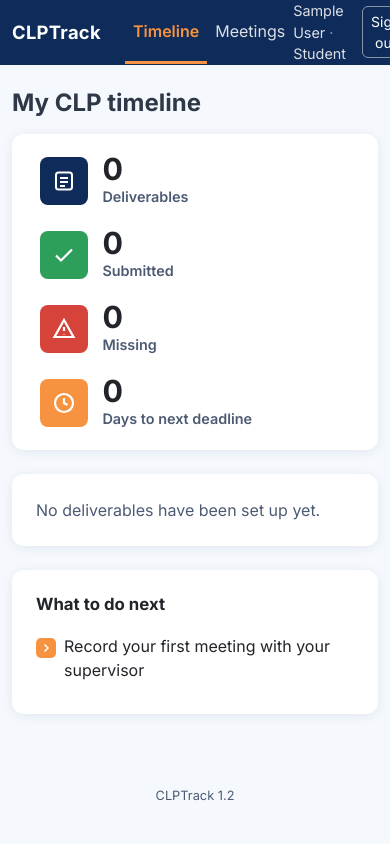
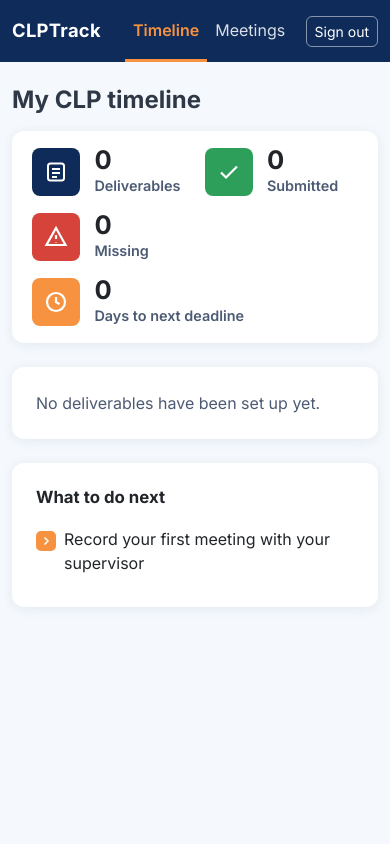
Before and after one commit to haas7nn/CLPTrack, a Django app: page /student/ in a window 390 px wide; the page is wider, and only the part inside the window is pictured. Run offline with Django 5.2, Linux system fonts and the light colour scheme; the visitor is signed in with stand-in values (Sample User, id 1); data that the repository does not hold is empty.

Commit message:
Phone layout: tables scroll in their card, timeline rows wrap, drop the footer and the sign in tagline

```diff
--- a/dashboard/static/dashboard/app.css
+++ b/dashboard/static/dashboard/app.css
@@ -89,3 +89,20 @@
 .trend.down { color: #2e9e5b; }  /* a falling score is better */
 .border-bottom-light { border-bottom: 1px solid #eef1f6; }
 .border-bottom-light:last-child { border-bottom: 0; }
+
+/* small screens: tables scroll inside their card, the name in the header is hidden, stats stack tighter */
+.table-card { overflow-x: auto; }
+.table-card .table { min-width: 640px; }
+@media (max-width: 767px) {
+  .topbar .who { display: none; }
+  .topbar .nav-link { padding: 1.1rem 0.6rem; white-space: nowrap; }
+  .stat-strip { gap: 1rem 1.5rem; padding: 1rem 1.25rem; }
+  .stat { min-width: 130px; }
+  .stat .num { font-size: 1.6rem; }
+}
+.tl-action a.small { word-break: break-all; }
+@media (max-width: 575px) {
+  .tl-row { flex-wrap: wrap; gap: 0.6rem 0.9rem; padding: 0.9rem 1rem; }
+  .tl-row .flex-grow-1 { flex-basis: calc(100% - 44px - 0.9rem); }
+  .tl-action { min-width: 0; text-align: left; flex-basis: 100%; }
+}
--- a/templates/base.html
+++ b/templates/base.html
@@ -44,6 +44,5 @@
   {% endfor %}
   {% block content %}{% endblock %}
 </main>
-<footer class="site container text-center py-4">CLPTrack 1.2</footer>
 </body>
 </html>
--- a/templates/registration/login.html
+++ b/templates/registration/login.html
@@ -7,7 +7,7 @@
       <div class="card-body p-4">
         <div class="d-flex align-items-center gap-3 mb-3">
           <div class="row-tile tile-navy"><svg width="22" height="22" viewBox="0 0 24 24" fill="none" stroke="currentColor" stroke-width="2"><rect x="4" y="3.5" width="16" height="17" rx="2.5"/><path d="M8 9h8M8 13h8M8 17h5"/></svg></div>
-          <div><h1 class="page-title fs-5 mb-0">Sign in to CLPTrack</h1><div class="muted small">CLP supervision</div></div>
+          <div><h1 class="page-title fs-5 mb-0">Sign in to CLPTrack</h1></div>
         </div>
         {% if form.errors %}<div class="alert alert-danger">The username or password is not correct.</div>{% endif %}
         <form method="post">{% csrf_token %}
```
